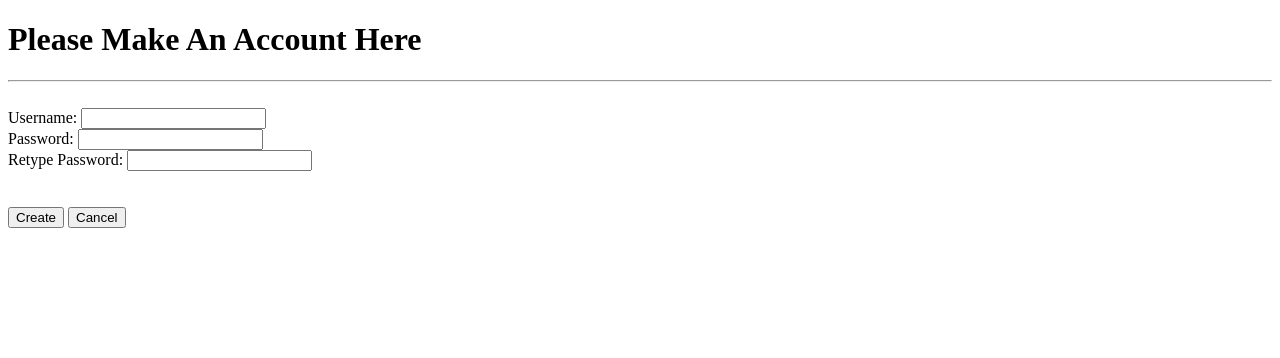
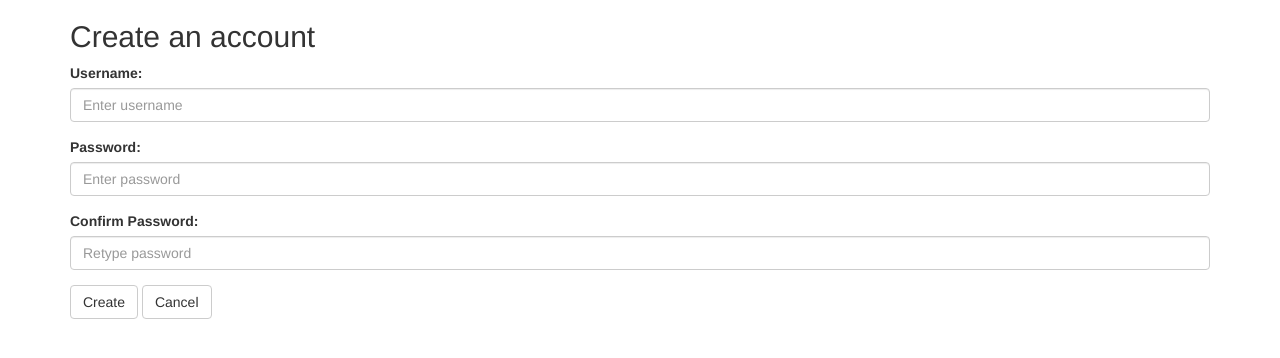
Before and after one commit to psydeolite/bloginator, a Flask app: page /create/account in a window 1280 px wide. Shown: the top 358 px of the page. Run offline with Flask 2, Linux system fonts and the light colour scheme; some libraries are stand-ins or nearby versions.

Commit message:
create account bootstrapped

```diff
--- a/templates/create_account.html
+++ b/templates/create_account.html
@@ -1,22 +1,37 @@
 <!DOCTYPE html>
-<html>
-   <title> Create Account </title>
-   <h1> Please Make An Account Here </h1>
+<html lang="en">
+<head>
+  <title>Create</title>
+  <meta charset="utf-8">
+  <meta name="viewport" content="width=device-width, initial-scale=1">
+  <link rel="stylesheet" href="http://maxcdn.bootstrapcdn.com/bootstrap/3.3.5/css/bootstrap.min.css">
+  <script src="https://ajax.googleapis.com/ajax/libs/jquery/1.11.3/jquery.min.js"></script>
+  <script src="http://maxcdn.bootstrapcdn.com/bootstrap/3.3.5/js/bootstrap.min.js"></script>
+</head>
+<body>
 
-   {% if err %}
-   <h3> {{err}} </h3>
-   <hr>
-   {% endif %}
+<div class="container">
+  <h2>Create an account</h2>
+  {% if err %}
+  <h3> {{err}} </h3>
+  {% endif %}
+  <form role="form" method="POST">
+    <div class="form-group">
+      <label for="username">Username:</label>
+      <input type="text" class="form-control" id="username" placeholder="Enter username" name="username">
+    </div>
+    <div class="form-group">
+      <label for="pwd">Password:</label>
+      <input type="password" name="password" class="form-control" id="pwd" placeholder="Enter password">
+    </div>
+    <div class="form-group">
+      <label for="pwdagn">Confirm Password:</label>
+      <input type="password" name="password_again" class="form-control" id="pwdagn" placeholder="Retype password">
+    </div>
+    <button type="submit" name="button" class="btn btn-default">Create</button>
+    <button type="submit" name="button" class="btn btn-default">Cancel</button>
+  </form>
+</div>
 
-   <form method="POST">
-       <hr><br>
-       Username: <input type="text" name="username"> <br>
-       Password: <input type="password" name="password"> <br>
-       Retype Password: <input type="password" name="password_again"> <br>
-    <br><br>
-       <input type="submit" name="button" value="Create">
-       <input type="submit" name="button" value="Cancel">
-
-   </form>
-
+</body>
 </html>
```
Also changed, not shown: database.db.
